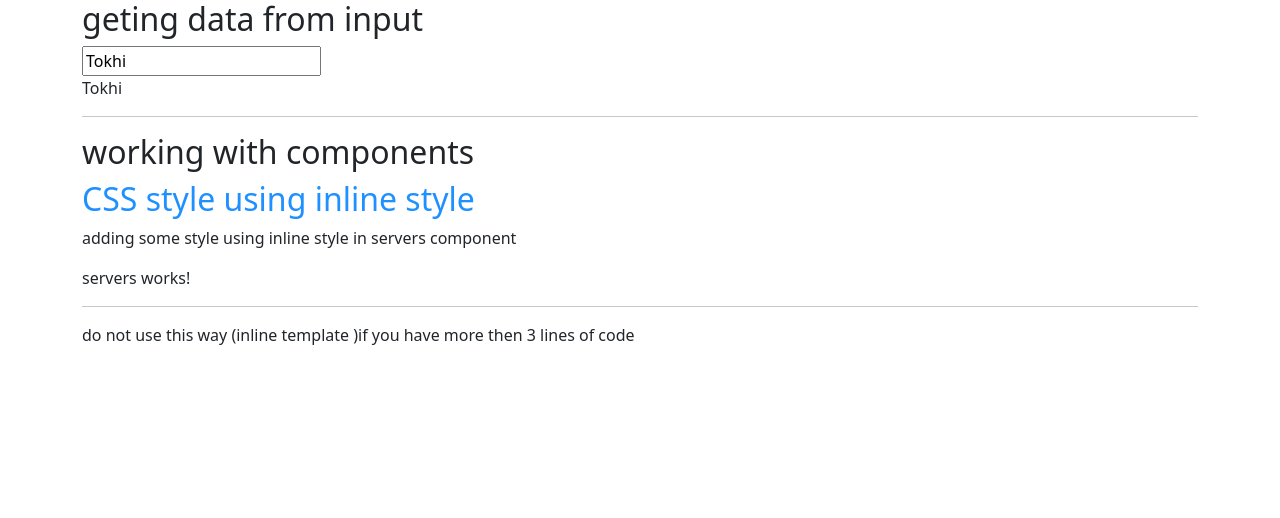
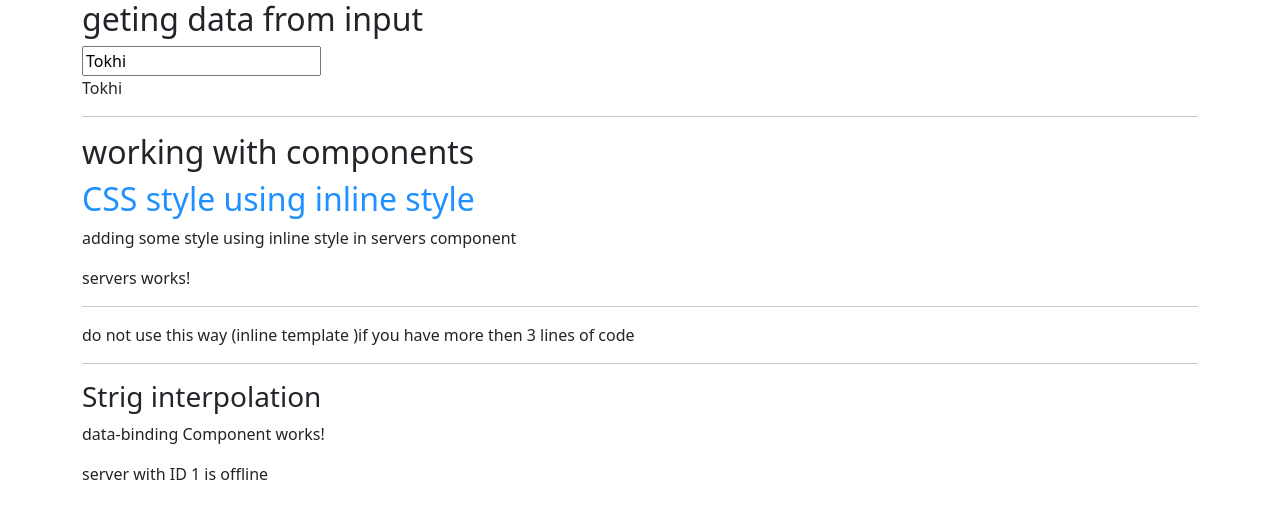
Before and after one commit to Rena-Tokhi/Angular, an Angular app in the folder Angular/: page / in a window 1280 px wide. Shown: the top 518 px of the page. Built offline with nearby package versions, Linux system fonts and the light colour scheme.

Commit message:
string interpolation

```diff
--- a/Angular/src/app/app.component.html
+++ b/Angular/src/app/app.component.html
@@ -8,7 +8,8 @@
       <hr>
        <h2 >  working with components </h2>
      <app-server></app-server>
-     <!-- <app-servers></app-servers> -->
+      <hr>
+      <app-data-binding></app-data-binding>
     </div>
   </div>
 </div>
--- a/Angular/src/app/data-binding/data-binding.component.html
+++ b/Angular/src/app/data-binding/data-binding.component.html
@@ -1 +1,3 @@
-<p>data-binding works!</p>
+<h3>Strig interpolation</h3>
+<p>data-binding Component works!</p>
+<p> server with ID {{ serverId }} is {{serverStatus}} </p>
--- a/Angular/src/app/data-binding/data-binding.component.ts
+++ b/Angular/src/app/data-binding/data-binding.component.ts
@@ -7,6 +7,8 @@ import { Component, OnInit } from '@angular/core';
 })
 export class DataBindingComponent implements OnInit {
 
+  serverId : number = 1;
+  serverStatus :string = "offline";
   constructor() { }
 
   ngOnInit(): void {
```
